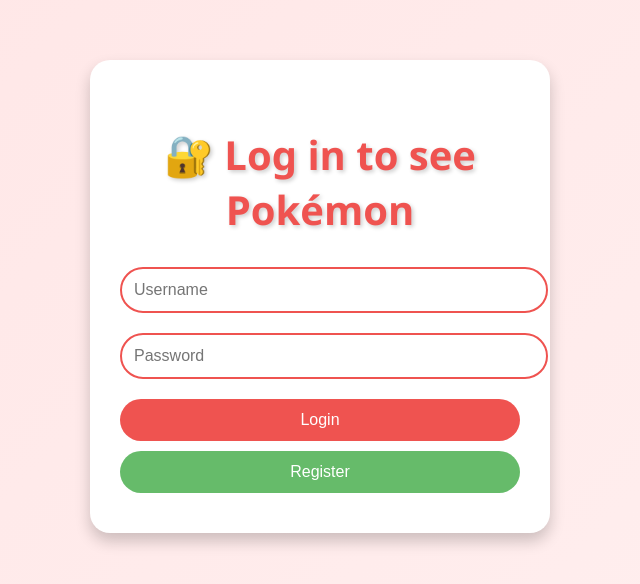
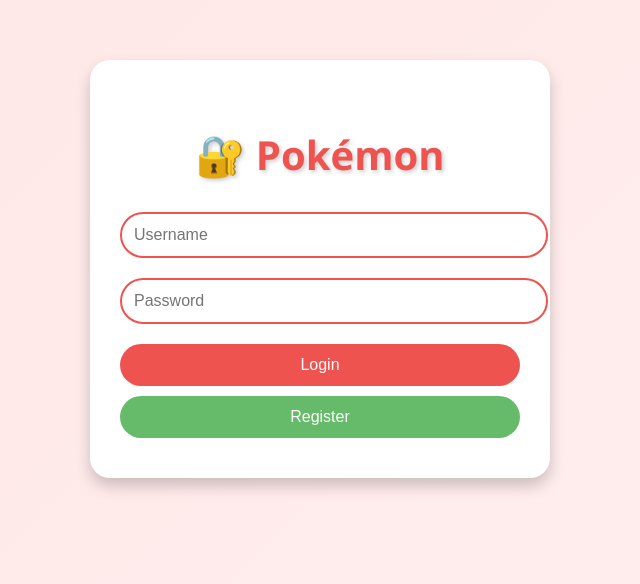
Before and after one commit to AlexaD09/PokeApi-PullRequest, a React (Create React App) app in the folder frontend/: page / in a window 1280 px wide. Shown: the top 584 px of the page, without its empty margins (320-960 px from the left). Built offline with nearby package versions, Linux system fonts and the light colour scheme.

Commit message:
DeploymentPokemon

```diff
--- a/frontend/src/components/Login.js
+++ b/frontend/src/components/Login.js
@@ -7,7 +7,7 @@
 
   return (
     <div className="auth-container">
-      <h1>🔐 Log in to see Pokémon</h1>
+      <h1>🔐 Pokémon</h1>
       <form
         onSubmit={(e) => {
           e.preventDefault();
```
